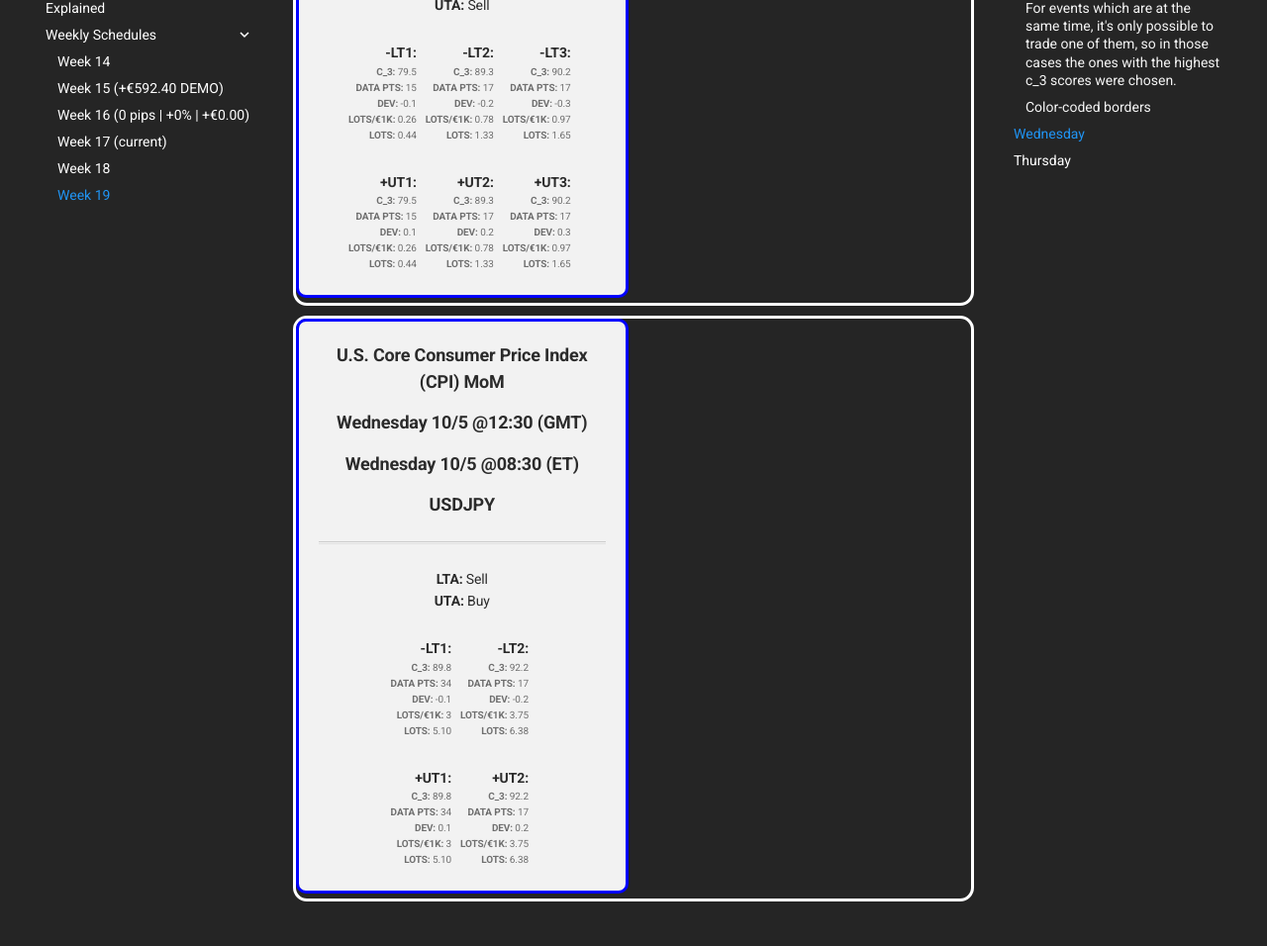
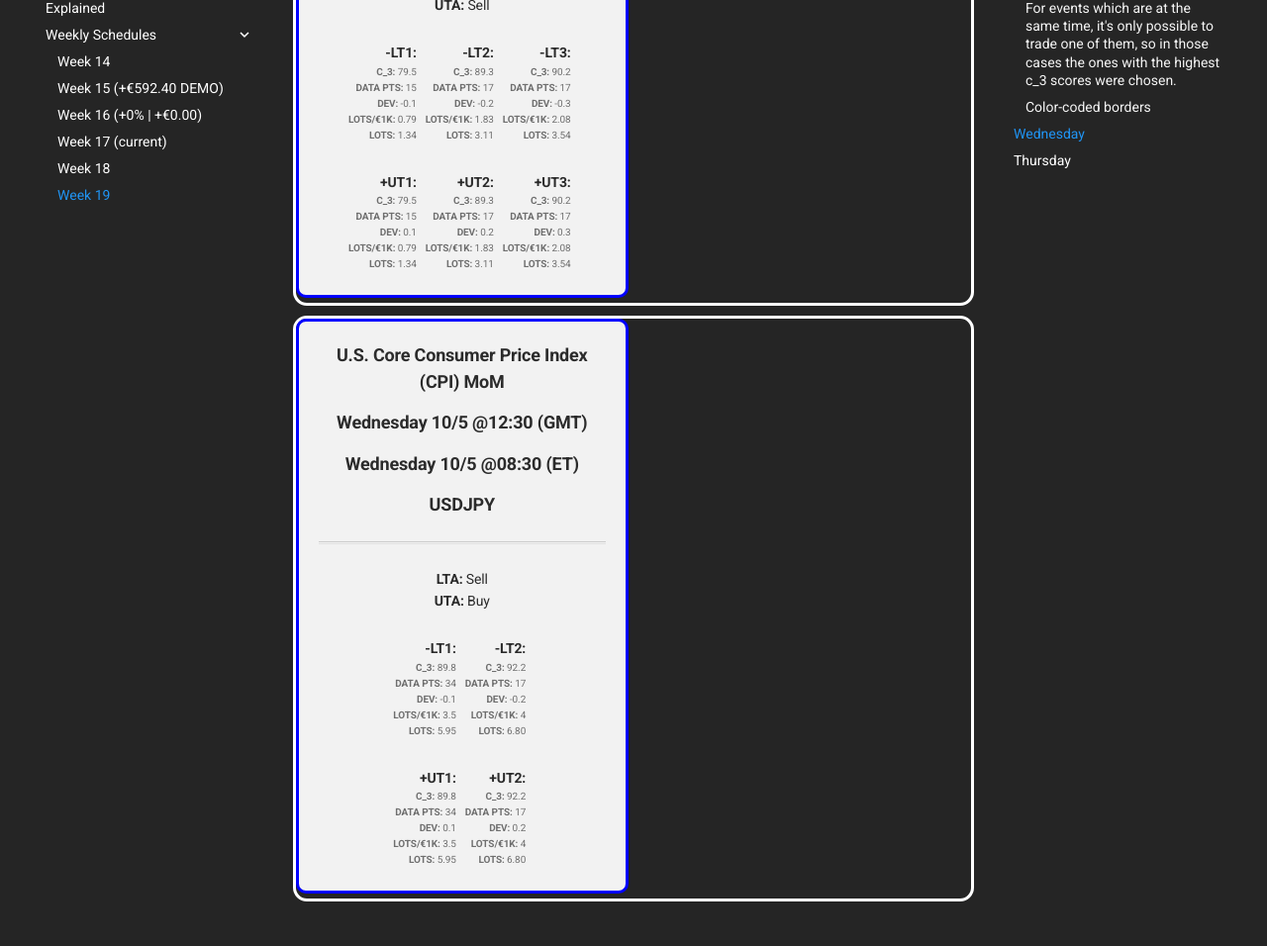
Before and after one commit to spliffli/news-trading-analyzer, an MkDocs documentation site: the page built from docs/weekly-schedules/week-19-schedule.md, in a window 1280 px wide and 1400 px high, scrolled down 1046 px. Shown: the part 145-1101 px from the top of the window at 99% size. Built offline with MkDocs 1.6.1 and Material for MkDocs 9.7.7, drawn with Linux system fonts in a browser that asks for light colours; comment, search, counter and statistics services are not loaded; some of the changed text lies outside the part shown.

Commit message:
updated docs

```diff
--- a/docs/weekly-schedules/week-19-schedule.md
+++ b/docs/weekly-schedules/week-19-schedule.md
@@ -50,7 +50,7 @@
             <h5>c_3: <span>79.5</span></h5>
             <h5>data pts: <span>15</span></h5>
             <h5>dev: <span>-0.1</span></h5>
-            <h5>lots/€1k: <span>0.26</span></h5>
+            <h5>lots/€1k: <span>0.79</span></h5>
             <h5>lots: <span>0.78</span></h5>
           </div>
           <div class="trigger">
@@ -58,7 +58,7 @@
             <h5>c_3: <span>89.3</span></h5>
             <h5>data pts: <span>17</span></h5>
             <h5>dev: <span>-0.2</span></h5>
-            <h5>lots/€1k: <span>0.78</span></h5>
+            <h5>lots/€1k: <span>1.83</span></h5>
             <h5>lots: <span>2.34</span></h5>
           </div>
           <div class="trigger">
@@ -66,7 +66,7 @@
             <h5>c_3: <span>90.2</span></h5>
             <h5>data pts: <span>17</span></h5>
             <h5>dev: <span>-0.3</span></h5>
-            <h5>lots/€1k: <span>0.97</span></h5>
+            <h5>lots/€1k: <span>2.08</span></h5>
             <h5>lots: <span>2.91</span></h5>
           </div>
         </div>
@@ -77,7 +77,7 @@
             <h5>c_3: <span>79.5</span></h5>
             <h5>data pts: <span>15</span></h5>
             <h5>dev: <span>0.1</span></h5>
-            <h5>lots/€1k: <span>0.26</span></h5>
+            <h5>lots/€1k: <span>0.79</span></h5>
             <h5>lots: <span>0.78</span></h5>
           </div>
           <div class="trigger">
@@ -85,7 +85,7 @@
             <h5>c_3: <span>89.3</span></h5>
             <h5>data pts: <span>17</span></h5>
             <h5>dev: <span>0.2</span></h5>
-            <h5>lots/€1k: <span>0.78</span></h5>
+            <h5>lots/€1k: <span>1.83</span></h5>
             <h5>lots: <span>2.34</span></h5>
           </div>
           <div class="trigger">
@@ -93,7 +93,7 @@
             <h5>c_3: <span>90.2</span></h5>
             <h5>data pts: <span>17</span></h5>
             <h5>dev: <span>0.3</span></h5>
-            <h5>lots/€1k: <span>0.97</span></h5>
+            <h5>lots/€1k: <span>2.08</span></h5>
             <h5>lots: <span>2.91</span></h5>
           </div>
         </div>
@@ -117,7 +117,7 @@
             <h5>c_3: <span>81.2</span></h5>
             <h5>data pts: <span>16</span></h5>
             <h5>dev: <span>-0.1</span></h5>
-            <h5>lots/€1k: <span>0.52</span></h5>
+            <h5>lots/€1k: <span>1.31</span></h5>
             <h5>lots: <span>1.56</span></h5>
           </div>
         </div>
@@ -128,7 +128,7 @@
             <h5>c_3: <span>81.2</span></h5>
             <h5>data pts: <span>16</span></h5>
             <h5>dev: <span>0.1</span></h5>
-            <h5>lots/€1k: <span>0.52</span></h5>
+            <h5>lots/€1k: <span>1.31</span></h5>
             <h5>lots: <span>1.56</span></h5>
           </div>
         </div>
@@ -155,7 +155,7 @@
             <h5>c_3: <span>89.8</span></h5>
             <h5>data pts: <span>34</span></h5>
             <h5>dev: <span>-0.1</span></h5>
-            <h5>lots/€1k: <span>3</span></h5>
+            <h5>lots/€1k: <span>3.5</span></h5>
             <h5>lots: <span>9.0</span></h5>
           </div>
           <div class="trigger">
@@ -163,7 +163,7 @@
             <h5>c_3: <span>92.2</span></h5>
             <h5>data pts: <span>17</span></h5>
             <h5>dev: <span>-0.2</span></h5>
-            <h5>lots/€1k: <span>3.75</span></h5>
+            <h5>lots/€1k: <span>4</span></h5>
             <h5>lots: <span>11.25</span></h5>
           </div>
         </div>
@@ -174,7 +174,7 @@
             <h5>c_3: <span>89.8</span></h5>
             <h5>data pts: <span>34</span></h5>
             <h5>dev: <span>0.1</span></h5>
-            <h5>lots/€1k: <span>3</span></h5>
+            <h5>lots/€1k: <span>3.5</span></h5>
             <h5>lots: <span>9.0</span></h5>
           </div>
           <div class="trigger">
@@ -182,7 +182,7 @@
             <h5>c_3: <span>92.2</span></h5>
             <h5>data pts: <span>17</span></h5>
             <h5>dev: <span>0.2</span></h5>
-            <h5>lots/€1k: <span>3.75</span></h5>
+            <h5>lots/€1k: <span>4</span></h5>
             <h5>lots: <span>11.25</span></h5>
           </div>
         </div>
@@ -206,7 +206,7 @@
             <h5>c_3: <span>89.3</span></h5>
             <h5>data pts: <span>36</span></h5>
             <h5>dev: <span>-0.1</span></h5>
-            <h5>lots/€1k: <span>3</span></h5>
+            <h5>lots/€1k: <span>3.5</span></h5>
             <h5>lots: <span>9.0</span></h5>
           </div>
           <div class="trigger">
@@ -214,7 +214,7 @@
             <h5>c_3: <span>91.8</span></h5>
             <h5>data pts: <span>19</span></h5>
             <h5>dev: <span>-0.2</span></h5>
-            <h5>lots/€1k: <span>3.75</span></h5>
+            <h5>lots/€1k: <span>4</span></h5>
             <h5>lots: <span>11.25</span></h5>
           </div>
         </div>
@@ -225,7 +225,7 @@
             <h5>c_3: <span>89.3</span></h5>
             <h5>data pts: <span>36</span></h5>
             <h5>dev: <span>0.1</span></h5>
-            <h5>lots/€1k: <span>3</span></h5>
+            <h5>lots/€1k: <span>3.5</span></h5>
             <h5>lots: <span>9.0</span></h5>
           </div>
           <div class="trigger">
@@ -233,7 +233,7 @@
             <h5>c_3: <span>91.8</span></h5>
             <h5>data pts: <span>19</span></h5>
             <h5>dev: <span>0.2</span></h5>
-            <h5>lots/€1k: <span>3.75</span></h5>
+            <h5>lots/€1k: <span>4</span></h5>
             <h5>lots: <span>11.25</span></h5>
           </div>
         </div>
@@ -257,7 +257,7 @@
             <h5>c_3: <span>84.0</span></h5>
             <h5>data pts: <span>23</span></h5>
             <h5>dev: <span>-0.1</span></h5>
-            <h5>lots/€1k: <span>2</span></h5>
+            <h5>lots/€1k: <span>2.5</span></h5>
             <h5>lots: <span>6.0</span></h5>
           </div>
           <div class="trigger">
@@ -265,7 +265,7 @@
             <h5>c_3: <span>82.5</span></h5>
             <h5>data pts: <span>32</span></h5>
             <h5>dev: <span>-0.4</span></h5>
-            <h5>lots/€1k: <span>2</span></h5>
+            <h5>lots/€1k: <span>2.5</span></h5>
             <h5>lots: <span>6.0</span></h5>
           </div>
         </div>
@@ -276,7 +276,7 @@
             <h5>c_3: <span>84.0</span></h5>
             <h5>data pts: <span>23</span></h5>
             <h5>dev: <span>0.1</span></h5>
-            <h5>lots/€1k: <span>2</span></h5>
+            <h5>lots/€1k: <span>2.5</span></h5>
             <h5>lots: <span>6.0</span></h5>
           </div>
           <div class="trigger">
@@ -284,7 +284,7 @@
             <h5>c_3: <span>82.5</span></h5>
             <h5>data pts: <span>32</span></h5>
             <h5>dev: <span>0.4</span></h5>
-            <h5>lots/€1k: <span>2</span></h5>
+            <h5>lots/€1k: <span>2.5</span></h5>
             <h5>lots: <span>6.0</span></h5>
           </div>
         </div>
@@ -313,7 +313,7 @@
             <h5>c_3_ema5: <span>77.8</span></h5>
             <h5>data pts: <span>15</span></h5>
             <h5>dev: <span>-0.2</span></h5>
-            <h5>lots/€1k: <span>1</span></h5>
+            <h5>lots/€1k: <span>1.5</span></h5>
             <h5>lots: <span>3.0</span></h5>
           </div>
           <div class="trigger">
@@ -321,7 +321,7 @@
             <h5>c_3: <span>80.8</span></h5>
             <h5>data pts: <span>26</span></h5>
             <h5>dev: <span>-0.3</span></h5>
-            <h5>lots/€1k: <span>2</span></h5>
+            <h5>lots/€1k: <span>2.5</span></h5>
             <h5>lots: <span>6.0</span></h5>
           </div>
         </div>
@@ -332,7 +332,7 @@
             <h5>c_3_ema5: <span>77.8</span></h5>
             <h5>data pts: <span>15</span></h5>
             <h5>dev: <span>0.2</span></h5>
-            <h5>lots/€1k: <span>1</span></h5>
+            <h5>lots/€1k: <span>1.5</span></h5>
             <h5>lots: <span>3.0</span></h5>
           </div>
           <div class="trigger">
@@ -340,7 +340,7 @@
             <h5>c_3: <span>80.8</span></h5>
             <h5>data pts: <span>26</span></h5>
             <h5>dev: <span>0.3</span></h5>
-            <h5>lots/€1k: <span>2</span></h5>
+            <h5>lots/€1k: <span>2.5</span></h5>
             <h5>lots: <span>6.0</span></h5>
           </div>
         </div>
@@ -364,7 +364,7 @@
             <h5>c_3: <span>79.4</span></h5>
             <h5>data pts: <span>29</span></h5>
             <h5>dev: <span>-0.3</span></h5>
-            <h5>lots/€1k: <span>1</span></h5>
+            <h5>lots/€1k: <span>1.5</span></h5>
             <h5>lots: <span>3.0</span></h5>
           </div>
         </div>
@@ -375,7 +375,7 @@
             <h5>c_3: <span>79.4</span></h5>
             <h5>data pts: <span>29</span></h5>
             <h5>dev: <span>0.3</span></h5>
-            <h5>lots/€1k: <span>1</span></h5>
+            <h5>lots/€1k: <span>1.5</span></h5>
             <h5>lots: <span>3.0</span></h5>
           </div>
         </div>
@@ -399,7 +399,7 @@
             <h5>c_3: <span>76.5</span></h5>
             <h5>data pts: <span>29</span></h5>
             <h5>dev: <span>-0.3</span></h5>
-            <h5>lots/€1k: <span>1</span></h5>
+            <h5>lots/€1k: <span>1.5</span></h5>
             <h5>lots: <span>3.0</span></h5>
           </div>
         </div>
@@ -410,7 +410,7 @@
             <h5>c_3: <span>76.5</span></h5>
             <h5>data pts: <span>29</span></h5>
             <h5>dev: <span>0.3</span></h5>
-            <h5>lots/€1k: <span>1</span></h5>
+            <h5>lots/€1k: <span>1.5</span></h5>
             <h5>lots: <span>3.0</span></h5>
           </div>
         </div>
--- a/mkdocs.yml
+++ b/mkdocs.yml
@@ -48,7 +48,7 @@
   - Weekly Schedules:
     - Week 14: weekly-schedules/week-14-schedule.md
     - Week 15 (+€592.40 DEMO): weekly-schedules/week-15-schedule.md
-    - Week 16 (0 pips | +0% | +€0.00): weekly-schedules/week-16-schedule.md
+    - Week 16 (+0% | +€0.00): weekly-schedules/week-16-schedule.md
     - Week 17 (current): weekly-schedules/week-17-schedule.md
     - Week 18: weekly-schedules/week-18-schedule.md
     - Week 19: weekly-schedules/week-19-schedule.md
```
